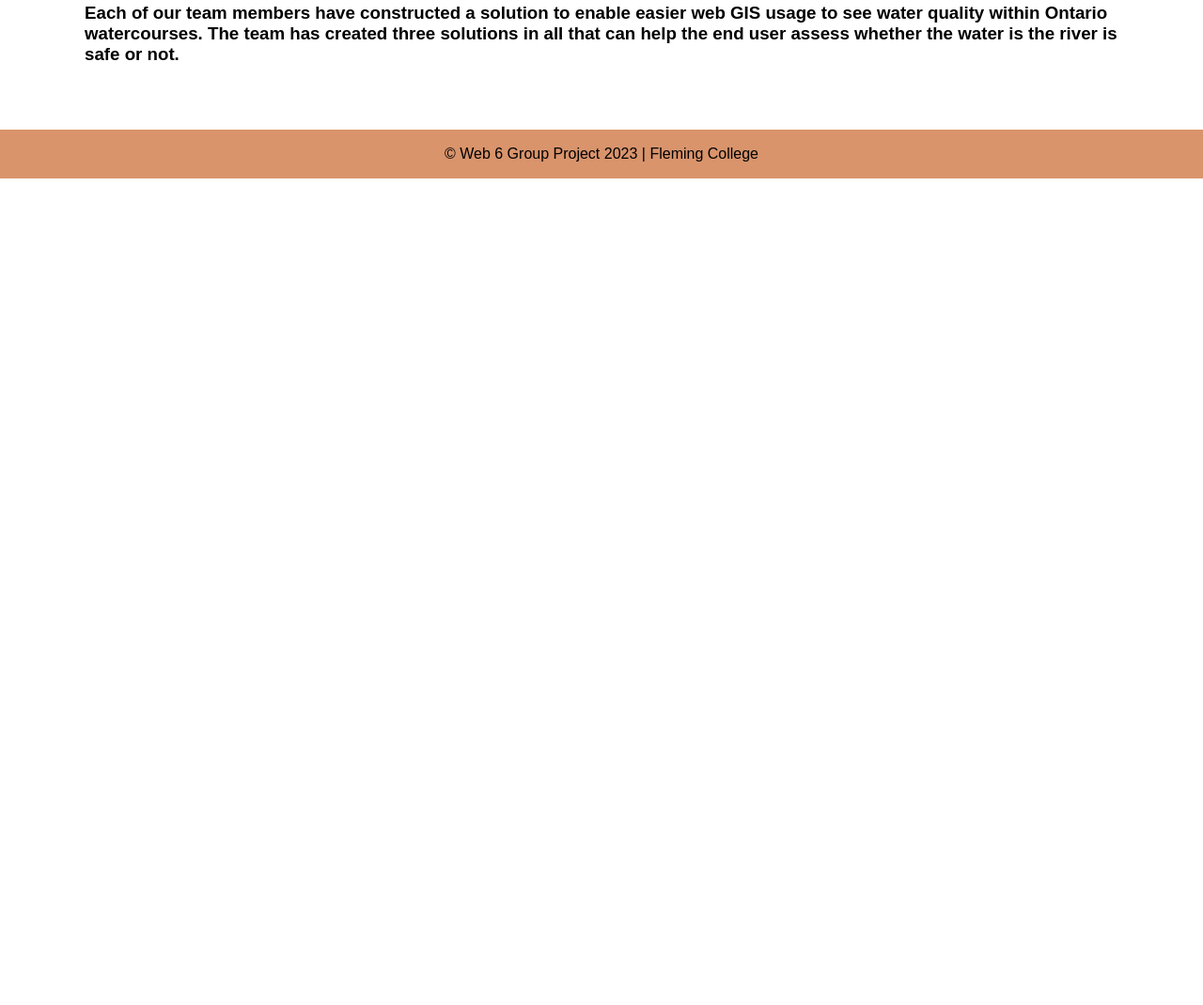
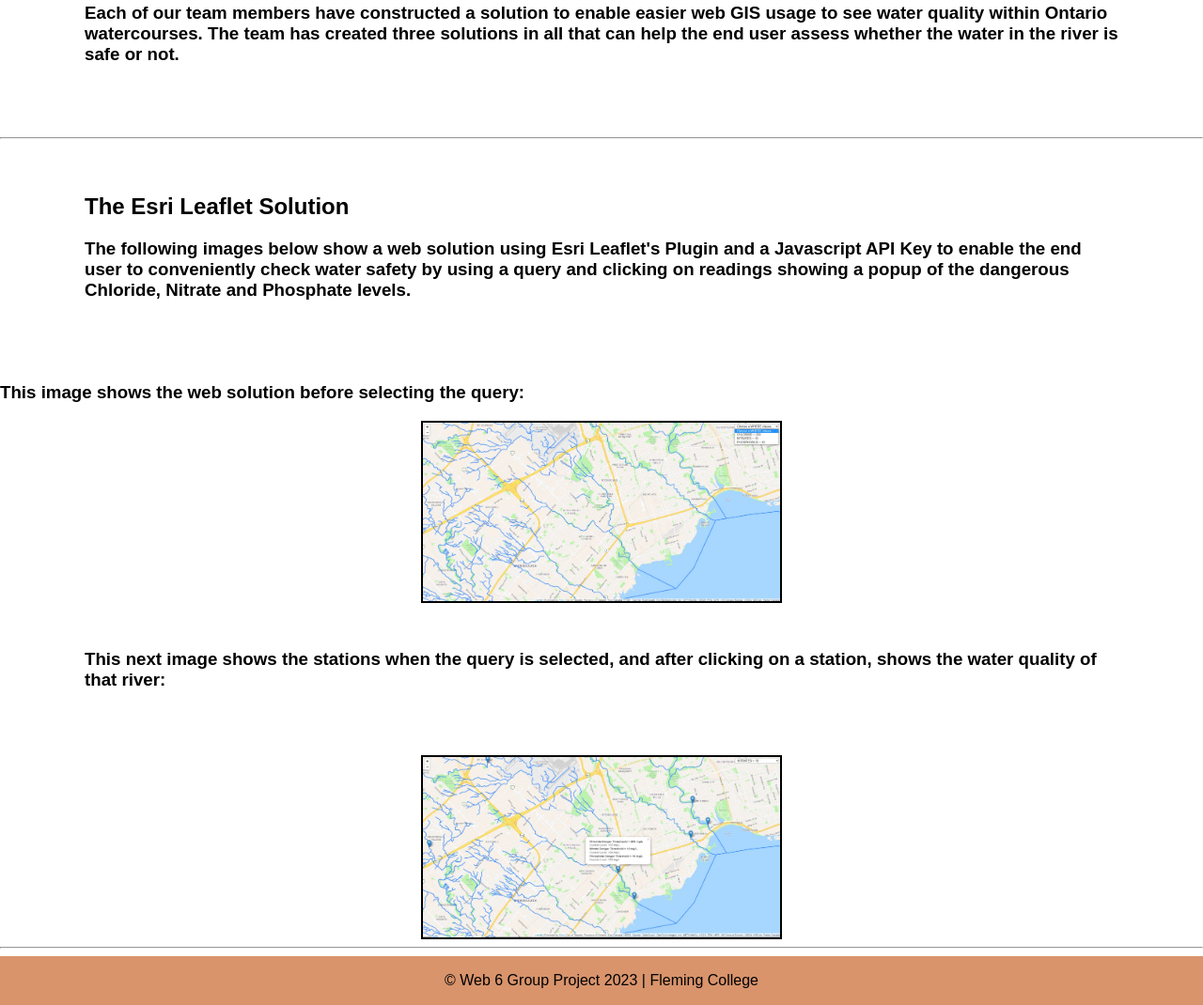
Before and after one commit to YYE2022/Geom99GroupProject, a plain HTML site: page solution.html in a window 1280 px wide. Shown: the part 333-1403 px from the top of the page at 94% size. Before the commit the page ends 800 px from the top, so only its background shows below. Drawn offline with Linux system fonts and the light colour scheme.

Commit message:
Solutions edit

```diff
--- a/solution.html
+++ b/solution.html
@@ -22,8 +22,23 @@
 
 <div class="main">
   <h2>The Web GIS Solutions</h2>
-  <h3>Each of our team members have constructed a solution to enable easier web GIS usage to see water quality within Ontario watercourses. The team has created three solutions in all that can help the end user assess whether the water is the river is safe or not.</h3>
+  <h3>Each of our team members have constructed a solution to enable easier web GIS usage to see water quality within Ontario watercourses. The team has created three solutions in all that can help the end user assess whether the water in the river is safe or not.</h3>
 </div>
+
+<hr>
+
+<div class="main">
+  <h2>The Esri Leaflet Solution</h2>
+  <h3>The following images below show a web solution using Esri Leaflet's Plugin and a Javascript API Key to enable the end user to conveniently check water safety by using a query and clicking on readings showing a popup of the dangerous Chloride, Nitrate and Phosphate levels.</h3>
+</div>
+
+<h3 class="main>">This image shows the web solution before selecting the query:</h2>
+<img src="NVukojeMapSolution.jpg" alt="FirstStage" class="center">
+
+<h3 class="main">This next image shows the stations when the query is selected, and after clicking on a station, shows the water quality of that river:</h3>
+<img src="NVukojeMapSolution1.jpg" alt="SecondStage" class="center">
+
+<hr>
 
 <div class="footer">
   <p>© Web 6 Group Project 2023 | Fleming College </p>
```
